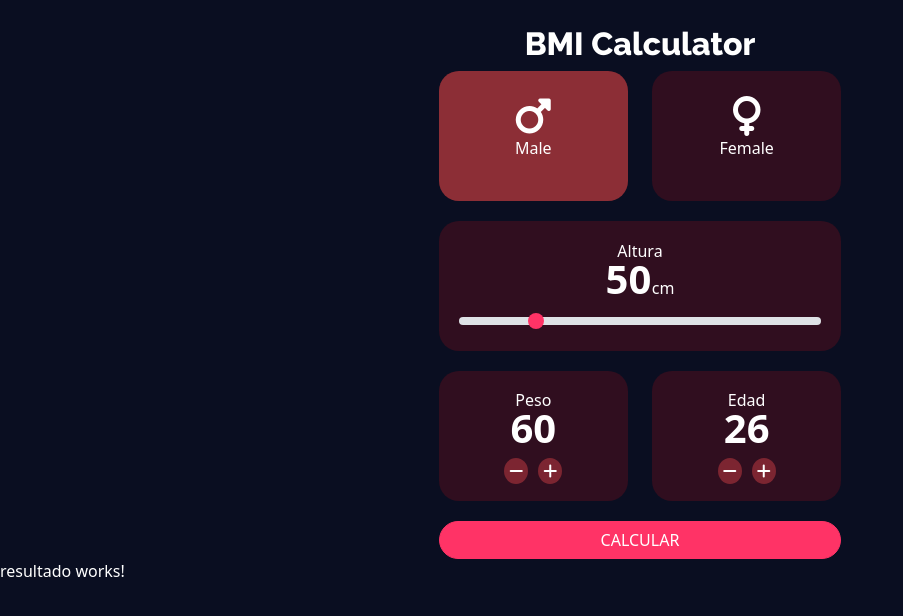
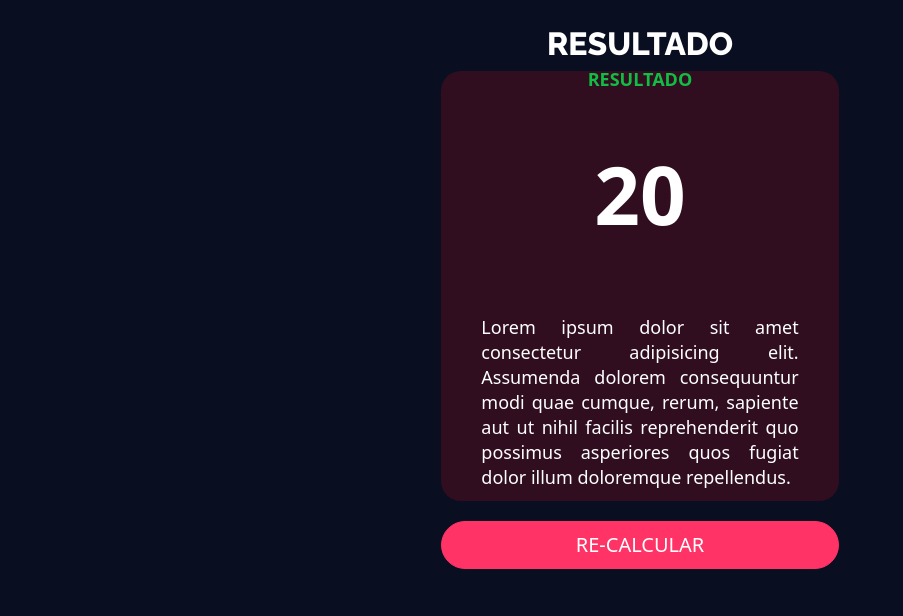
Before and after one commit to aheduardo5/BMICalculator, an Angular app: page /resultado in a window 1280 px wide. Before the commit this address led to /. Shown: the top 616 px of the page, without its empty margins (0-903 px from the left). Built offline with nearby package versions, Linux system fonts and the light colour scheme.

Commit message:
Resultado tab has been created and design only html and css

```diff
--- a/src/app/app-routing.module.ts
+++ b/src/app/app-routing.module.ts
@@ -1,10 +1,16 @@
 import { NgModule } from '@angular/core';
 import { RouterModule, Routes } from '@angular/router';
+import { InicioComponent } from './components/inicio/inicio.component';
+import { ResultadoComponent } from './components/resultado/resultado.component';
 
-const routes: Routes = [];
+const routes: Routes = [
+  { path: '', component: InicioComponent }, //Cuando la ruta se encuentra vacia nos manda al componente principal
+  { path: 'resultado', component: ResultadoComponent }, //una vez poniendo el path de la ruta, definimos el seugndo componente que se rendizaera
+  { path: '**', redirectTo: '' },
+];
 
 @NgModule({
   imports: [RouterModule.forRoot(routes)],
-  exports: [RouterModule]
+  exports: [RouterModule],
 })
-export class AppRoutingModule { }
+export class AppRoutingModule {}
--- a/src/app/app.component.html
+++ b/src/app/app.component.html
@@ -1,2 +1 @@
-<app-inicio></app-inicio>
-<app-resultado></app-resultado>
+<router-outlet></router-outlet>
--- a/src/app/components/inicio/inicio.component.css
+++ b/src/app/components/inicio/inicio.component.css
@@ -6,17 +6,6 @@
   overflow: hidden;
 }
 
-.btn-color {
-  background-color: #ff3366;
-  border-color: #ff3366;
-  border-radius: 25px;
-  width: 100%;
-}
-.btn-color:hover {
-  background-color: #ff94af;
-  border-color: #ff94af;
-  transition: 300ms;
-}
 .sexo{
     font-size: 40px;
 }
--- a/src/app/components/inicio/inicio.component.html
+++ b/src/app/components/inicio/inicio.component.html
@@ -1,4 +1,4 @@
-<div class="row mx-2 mx-sm-0">
+<div class="row">
   <div class="col-lg-4 offset-lg-4">
     <h2 class="titulo">BMI Calculator</h2>
     <!--GENDER CONTAINER STARTS-->
@@ -97,7 +97,7 @@
     <!--WEIGHT AND AGE CONTAINER ENDS-->
     <div class="row">
       <div class="col-lg-12">
-        <button class="btn btn-primary btn-color">CALCULAR</button>
+        <button (click)="calcularBMI()" class="btn btn-primary btn-color">CALCULAR</button>
       </div>
     </div>
   </div>
--- a/src/app/components/inicio/inicio.component.ts
+++ b/src/app/components/inicio/inicio.component.ts
@@ -1,4 +1,5 @@
 import { Component, OnInit } from '@angular/core';
+import { Router } from '@angular/router';
 
 @Component({
   selector: 'app-inicio',
@@ -12,7 +13,7 @@ export class InicioComponent implements OnInit {
   alturaMax = 250;
   altura = 50;
   sexo = 'Masculino';
-  constructor() {}
+  constructor(private router: Router) {}
 
   ngOnInit(): void {}
 
@@ -21,10 +22,13 @@ export class InicioComponent implements OnInit {
     this.altura = event.target.value;
   }
 
-  masculino(){
+  masculino() {
     this.sexo = 'Masculino';
   }
-  femenino(){
+  femenino() {
     this.sexo = 'Femenino';
   }
+  calcularBMI() {
+    this.router.navigate(['/resultado']);
+  }
 }
--- a/src/app/components/resultado/resultado.component.css
+++ b/src/app/components/resultado/resultado.component.css
@@ -0,0 +1,27 @@
+.fondoItem {
+  background-color: #ff111328;
+  height: 430px;
+  border-radius: 20px;
+  margin-bottom: 20px;
+  overflow: hidden;
+}
+
+.resultado {
+  color: #12bd45;
+  font-size: 18px;
+  text-transform: uppercase;
+  font-weight: 700;
+}
+
+.estiloNumero {
+  font-size: 80px;
+  font-weight: 700;
+  padding: 25px 0 45px 0;
+}
+
+.interpretacion{
+ padding: 0 40px;
+  font-size: 18px;
+  line-height: 25px;
+  text-align: justify;
+}
--- a/src/app/components/resultado/resultado.component.html
+++ b/src/app/components/resultado/resultado.component.html
@@ -1 +1,28 @@
-<p>resultado works!</p>
+<div class="row">
+  <div class="col-lg-4 offset-lg-4">
+    <h2 class="titulo">RESULTADO</h2>
+    <div class="row">
+      <div class="col-lg-12">
+        <div class="fondoItem">
+          <div class="contenedor">
+            <p class="resultado">RESULTADO</p>
+            <p class="estiloNumero">20</p>
+            <p class="interpretacion">
+              Lorem ipsum dolor sit amet consectetur adipisicing elit. Assumenda
+              dolorem consequuntur modi quae cumque, rerum, sapiente aut ut
+              nihil facilis reprehenderit quo possimus asperiores quos fugiat
+              dolor illum doloremque repellendus.
+            </p>
+          </div>
+        </div>
+      </div>
+    </div>
+    <div class="row">
+      <div class="col-lg-12">
+        <button routerLink="/" class="btn btn-primary btn-lg btn-color">
+          RE-CALCULAR
+        </button>
+      </div>
+    </div>
+  </div>
+</div>
--- a/src/styles.css
+++ b/src/styles.css
@@ -1,20 +1,32 @@
 /* You can add global styles to this file, and also import other style files */
-@import url('https://fonts.googleapis.com/css2?family=Raleway:wght@800&display=swap');
-body{
-    background-color: #0A0E21;
+@import url("https://fonts.googleapis.com/css2?family=Raleway:wght@800&display=swap");
+body {
+  background-color: #0a0e21;
   color: white;
+  margin: 0px 20px;
 }
 
-.titulo{
-    font-family: 'Raleway', sans-serif;
+.titulo {
+  font-family: "Raleway", sans-serif;
   text-align: center;
   margin-top: 25px;
 }
 
-.contenedor{
+.contenedor {
   display: flex;
   justify-content: center;
   align-items: center;
   height: 100%;
   flex-direction: column;
 }
+.btn-color {
+  background-color: #ff3366;
+  border-color: #ff3366;
+  border-radius: 25px;
+  width: 100%;
+}
+.btn-color:hover {
+  background-color: #ff94af;
+  border-color: #ff94af;
+  transition: 300ms;
+}
```
Lines whose indentation alone changed are shown as unchanged.
